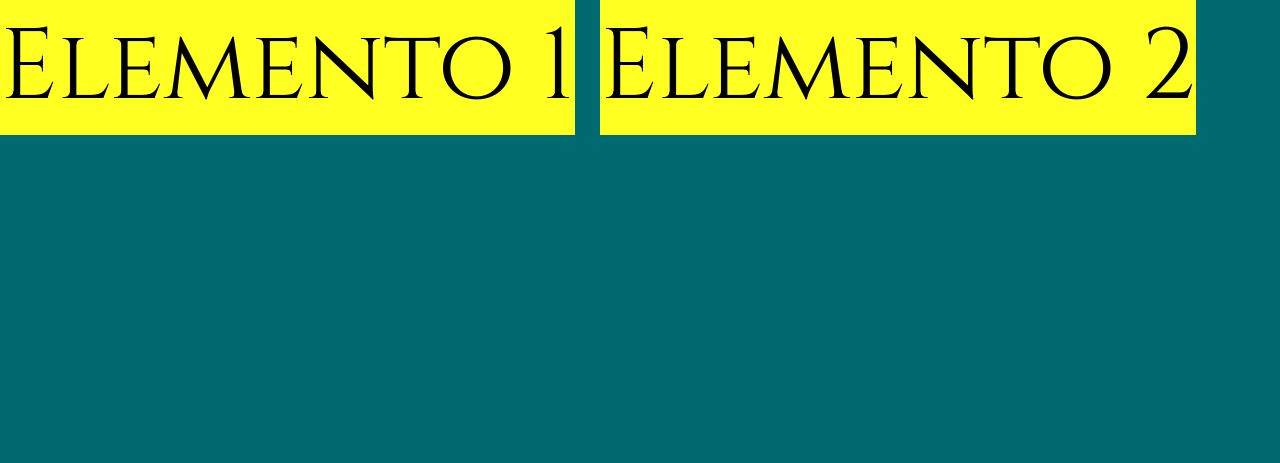
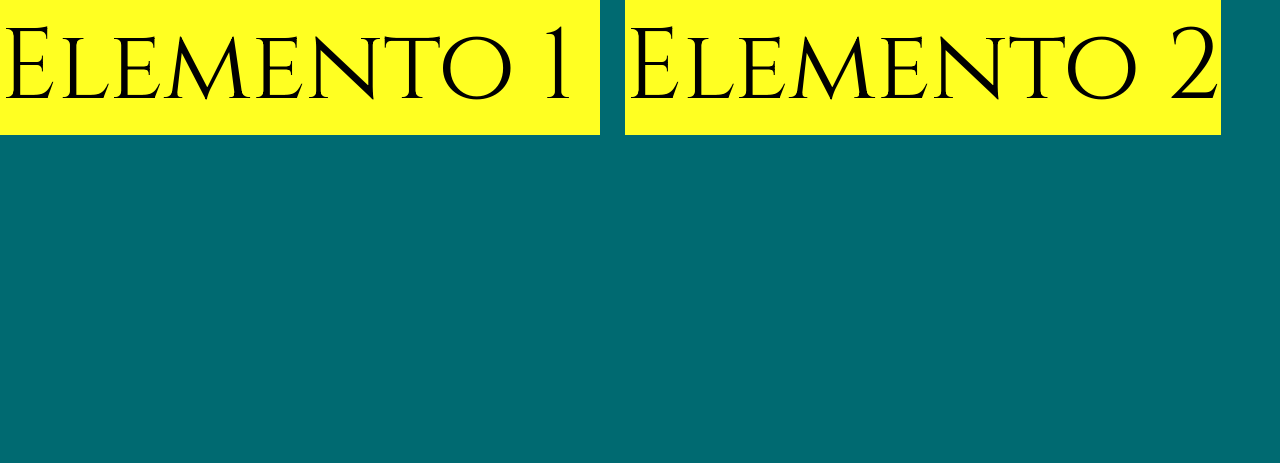
Before and after one commit to julioavantt/teacher_css_display_basic, a plain HTML site: page index.html in a window 1280 px wide. Shown: the top 463 px of the page. Drawn offline with Linux system fonts and the light colour scheme.

Commit message:
Update index.html

```diff
--- a/index.html
+++ b/index.html
@@ -22,9 +22,9 @@
     background-color: #ffff22;
    }
    .span1 {
-    /* display: inline-block; */
+    display: inline-block;
     margin: 0;
-    /* width: 600px; */
+    width: 600px;
     padding: 0;
    }
 
```
